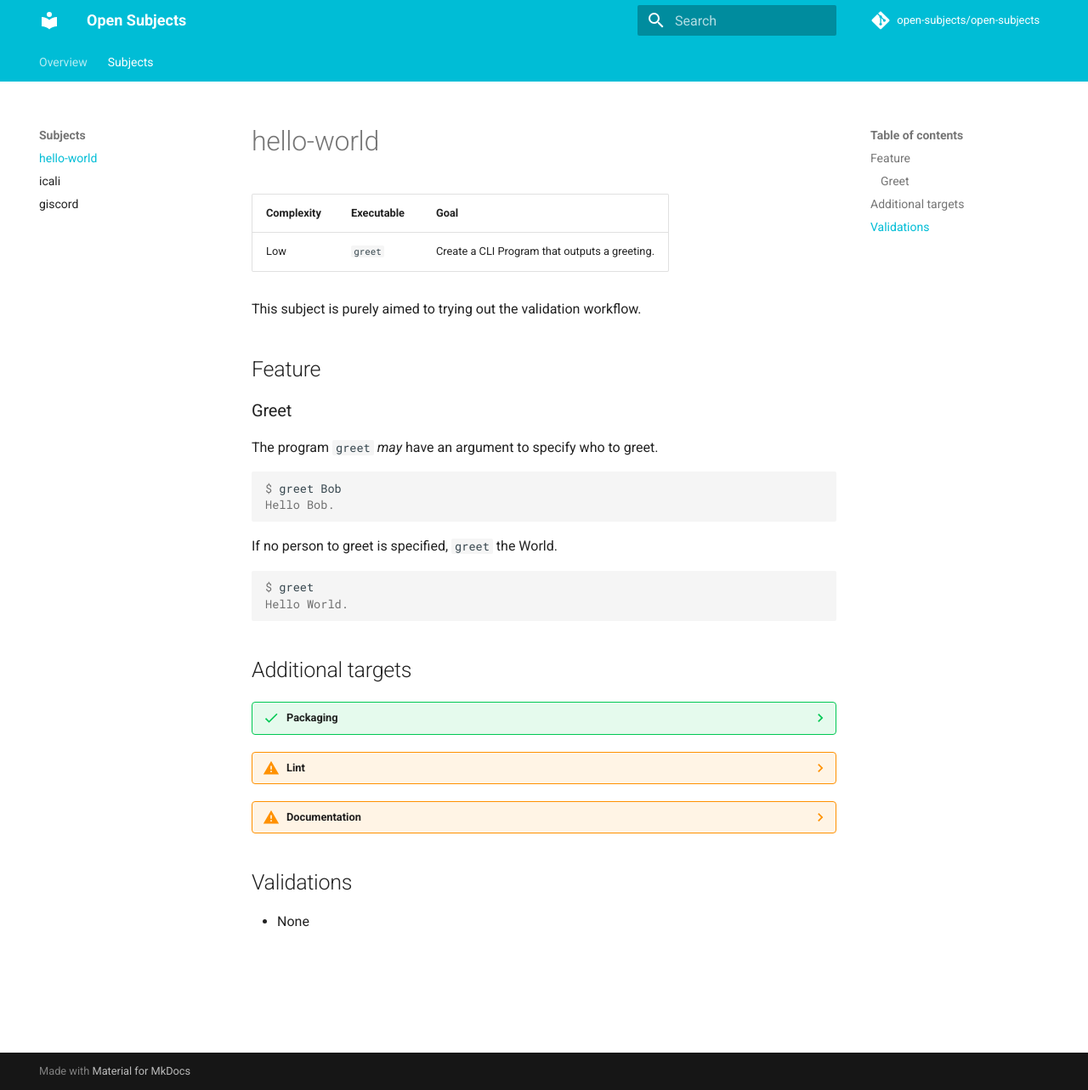
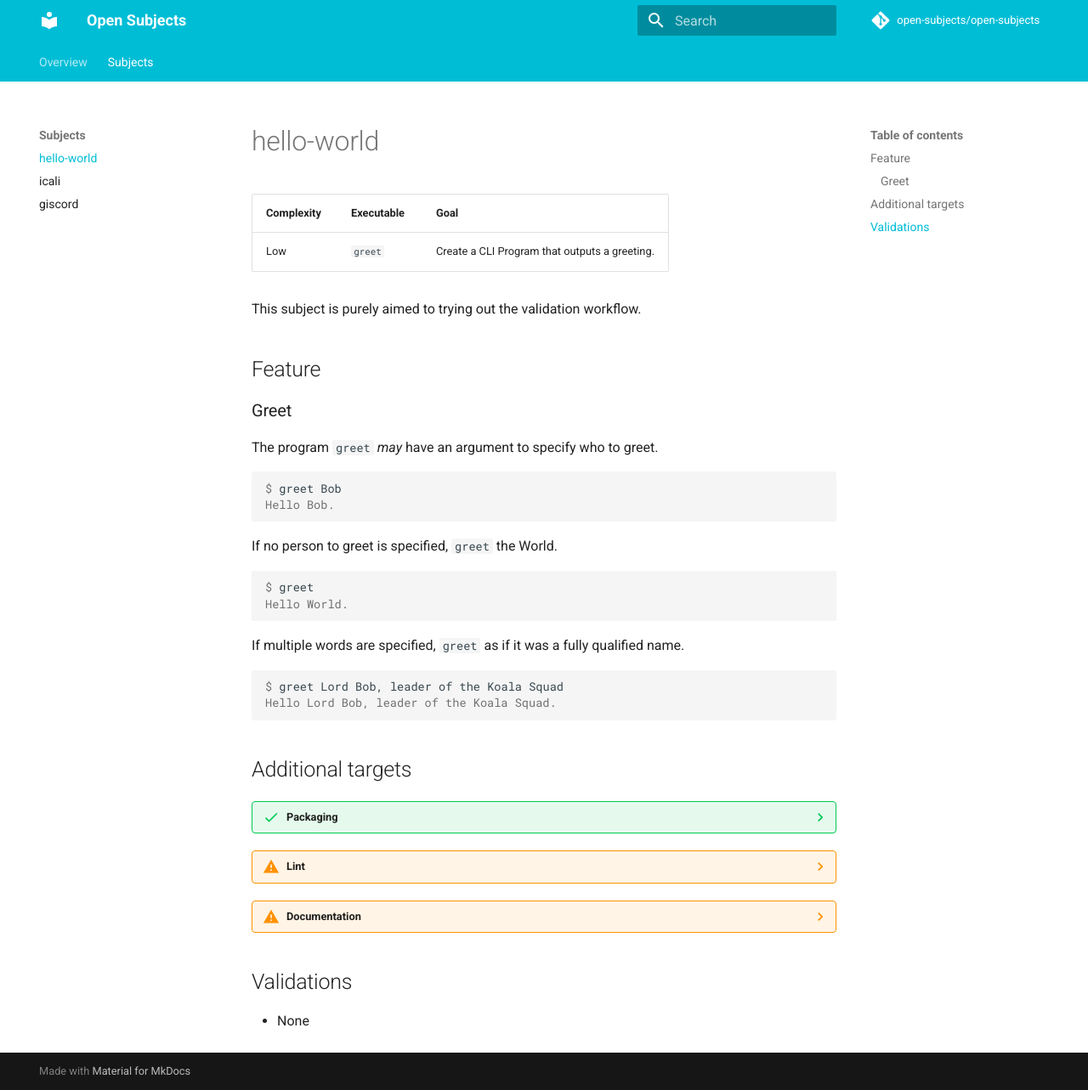
Before and after one commit to open-subjects/open-subjects, an MkDocs documentation site: the page built from subjects/hello-world/README.md, in a window 1280 px wide and 1283 px high. Shown: the whole window at 85% size. Built offline with MkDocs 1.6.1 and Material for MkDocs 9.7.7, drawn with Linux system fonts in a browser that asks for light colours; comment, search, counter and statistics services are not loaded.

Commit message:
docs(hello-world): Add example for multiple args
Signed-off-by: Theo Bob Massard <tbobm@protonmail.com>

````diff
--- a/subjects/hello-world/README.md
+++ b/subjects/hello-world/README.md
@@ -1,8 +1,8 @@
 # hello-world
 
-| Complexity | Executable | Goal |
-|------|------|------|
-| Low | `greet` | Create a CLI Program that outputs a greeting.
+| Complexity | Executable |                                         Goal  |
+|------------|------------|-----------------------------------------------|
+|        Low |    `greet` | Create a CLI Program that outputs a greeting. |
 
 This subject is purely aimed to trying out the validation workflow.
 
@@ -24,6 +24,13 @@ $ greet
 Hello World.
 ```
 
+If multiple words are specified, `greet` as if it was a fully qualified name.
+
+```console
+$ greet Lord Bob, leader of the Koala Squad
+Hello Lord Bob, leader of the Koala Squad.
+```
+
 ## Additional targets
 
 ??? success "Packaging"
````
